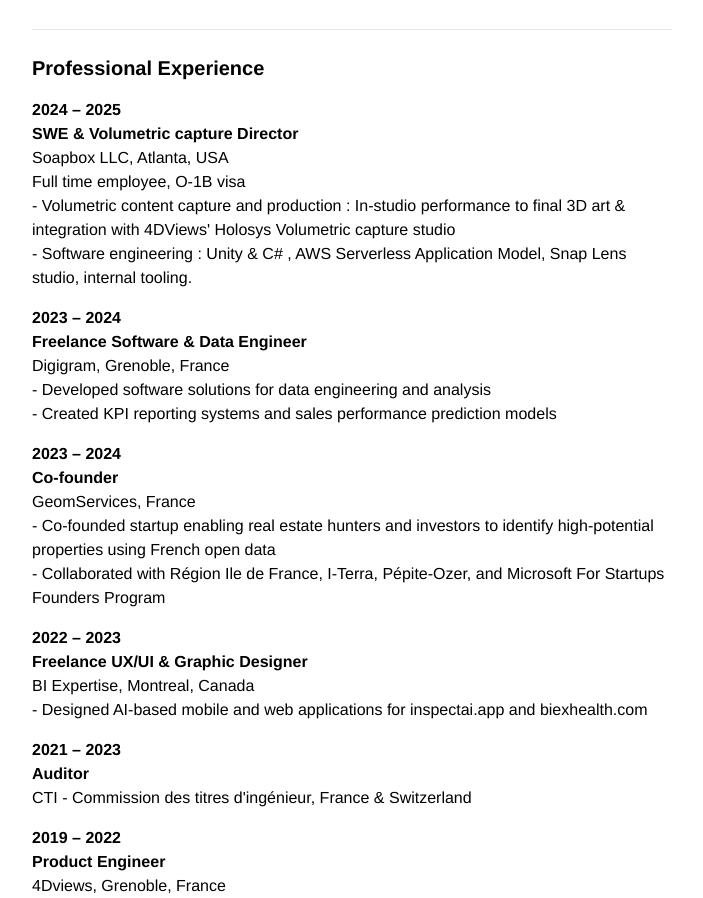
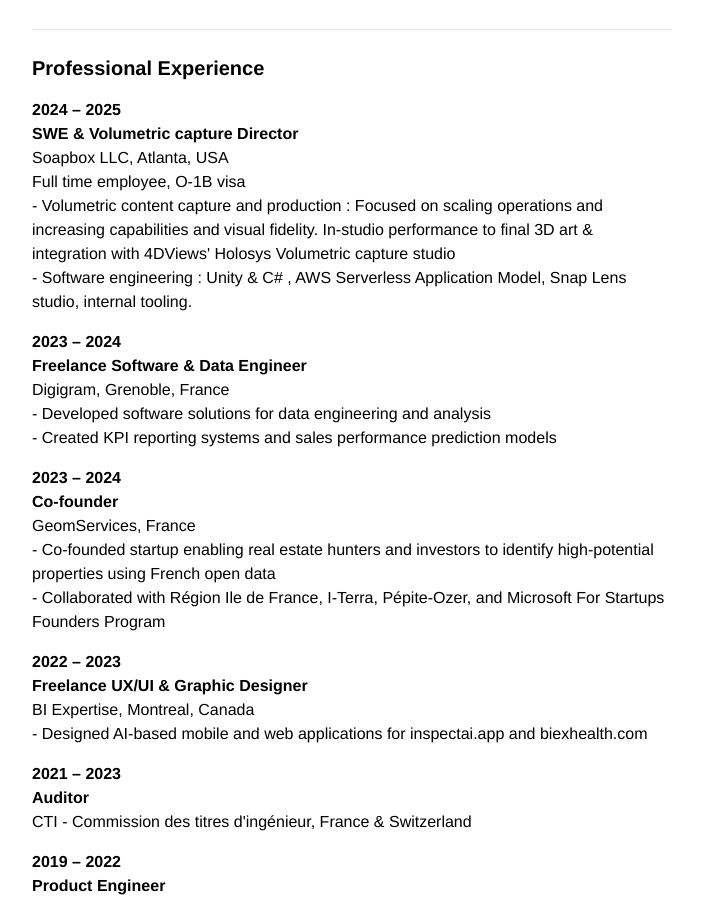
Before and after one commit to JorisPLA7/JorisPLA7.github.io, a plain HTML site: page index.html in a window 1280 px wide. Shown: the part 1145-2043 px from the top of the page, without its empty margins (288-991 px from the left). Drawn offline with nearby package versions, Linux system fonts and the light colour scheme.

Commit message:
soapbox details

```diff
--- a/index.html
+++ b/index.html
@@ -93,7 +93,7 @@
                             <strong>SWE & Volumetric capture Director</strong><br>
                             Soapbox LLC, Atlanta, USA<br>
                             Full time employee, O-1B visa<br>
-                            - Volumetric content capture and production : In-studio performance to final 3D art & integration with 4DViews' Holosys Volumetric capture studio<br>
+                            - Volumetric content capture and production : Focused on scaling operations and increasing capabilities and visual fidelity. In-studio performance to final 3D art & integration with 4DViews' Holosys Volumetric capture studio<br>
                             - Software engineering : Unity & C# , AWS Serverless Application Model, Snap Lens studio, internal tooling.</p>
 
                             <p class="mt-4"><strong>2023 – 2024</strong><br>
```
